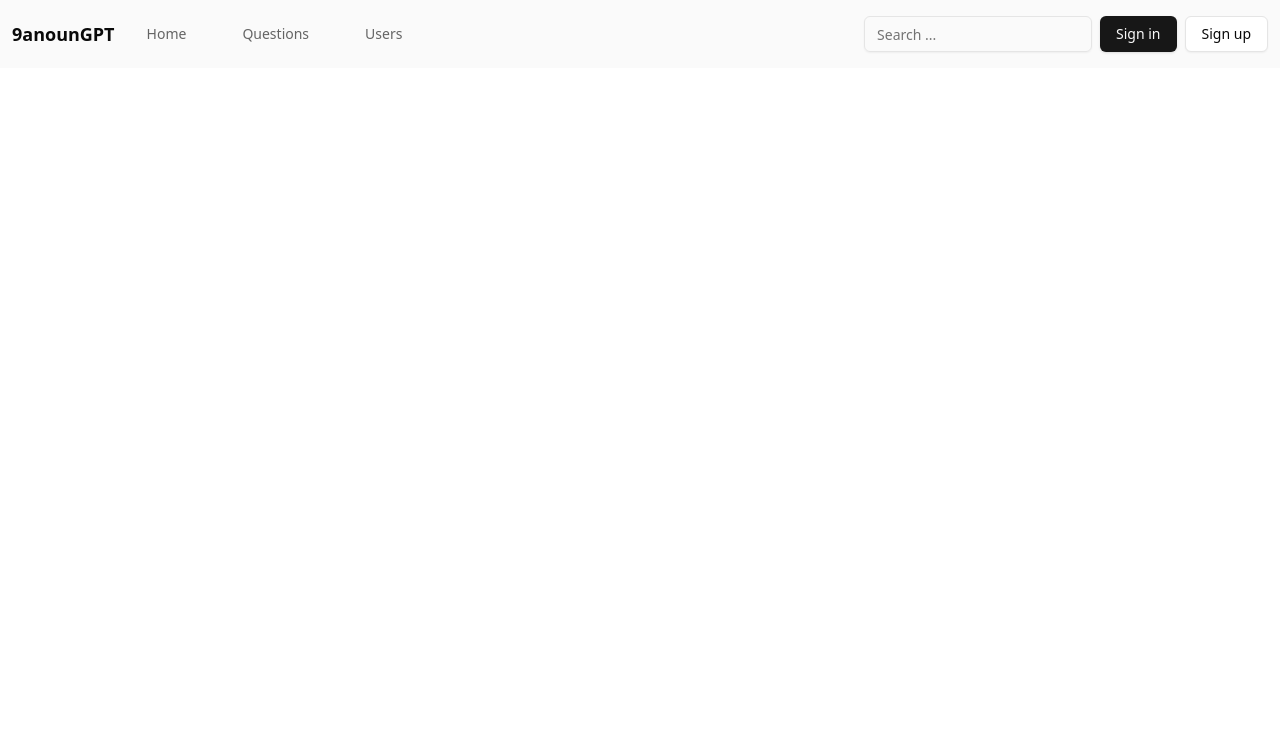
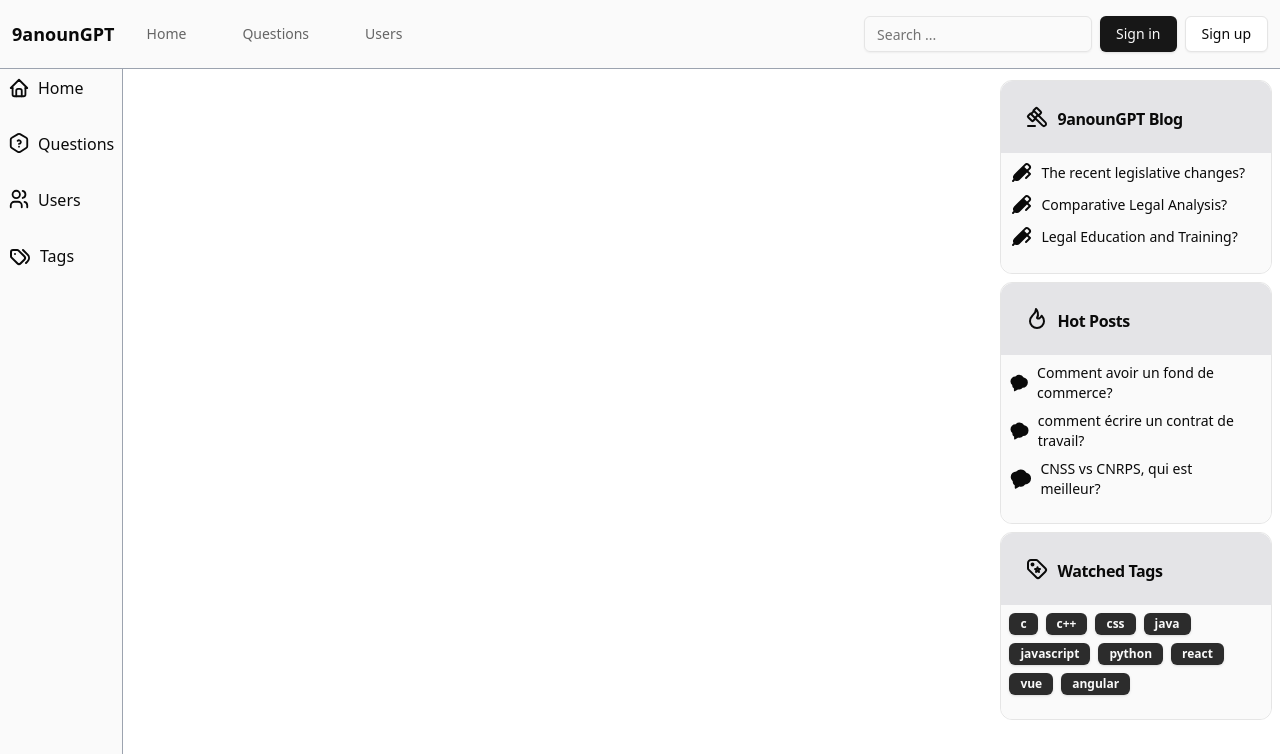
Before and after one commit to mrdaliselmi/9anounGPT-frontend, a React (Vite) app: page /Forum in a window 1280 px wide. Shown: the top 754 px of the page. Built offline with nearby package versions, Linux system fonts and the light colour scheme; no server answers.

Commit message:
💄 feat: add forum layout

```diff
--- a/package.json
+++ b/package.json
@@ -19,6 +19,7 @@
 		"@radix-ui/react-icons": "^1.3.0",
 		"@radix-ui/react-slot": "^1.0.2",
 		"@reduxjs/toolkit": "^2.2.3",
+		"@tabler/icons-react": "^3.2.0",
 		"class-variance-authority": "^0.7.0",
 		"clsx": "^2.1.1",
 		"i18next": "^23.11.0",
--- /dev/null
+++ b/src/components/forum/LeftSideBar.jsx
@@ -0,0 +1,42 @@
+import {
+  IconHelpHexagon,
+  IconHome,
+  IconTags,
+  IconUsers,
+} from '@tabler/icons-react';
+import { NavLink } from 'react-router-dom';
+
+export default function LeftSideBar() {
+  return (
+    <div className="flex flex-col w-full h-screen space-y-4 text-left border-r border-gray-400">
+      <NavLink
+        to="/forum"
+        className="flex flex-row w-full p-2 items-center hover:bg-gray-200 hover:border-r-2 hover:border-primary/90 active:hover:bg-gray-100 active:border-primary/90 active:border-r-2"
+      >
+        <IconHome size={22} className="mr-2" />
+        Home
+      </NavLink>
+      <NavLink
+        to="/forum/questions"
+        className="flex flex-row w-full p-2 hover:bg-gray-200 hover:border-r-2 hover:border-primary/90 active:hover:bg-gray-100 active:border-primary/90 active:border-r-2"
+      >
+        <IconHelpHexagon size={22} className="mr-2" />
+        Questions
+      </NavLink>
+      <NavLink
+        to="/forum/users"
+        className="flex flex-row w-full p-2 hover:bg-gray-200 hover:border-r-2 hover:border-primary/90 active:hover:bg-gray-100 active:border-primary/90 active:border-r-2"
+      >
+        <IconUsers size={22} className="mr-2" />
+        Users
+      </NavLink>
+      <NavLink
+        to="/forum/tags"
+        className="flex flex-row w-full p-2 hover:bg-gray-200 hover:border-r-2 hover:border-primary/90 active:hover:bg-gray-100 active:border-primary/90 active:border-r-2"
+      >
+        <IconTags size={24} className="mr-2" />
+        Tags
+      </NavLink>
+    </div>
+  );
+}
--- a/src/components/forum/Navbar.jsx
+++ b/src/components/forum/Navbar.jsx
@@ -15,7 +15,7 @@ function Navbar({ className }) {
     <nav
       className={cn(
         className,
-        'flex-no-wrap flex w-full items-center justify-between bg-zinc-50 py-2 shadow-dark-mild dark:bg-neutral-700 lg:flex-wrap lg:justify-start lg:py-4',
+        'border-b border-gray-400 flex-no-wrap flex w-full items-center justify-between bg-zinc-50 py-2 shadow-dark-mild dark:bg-neutral-700 lg:flex-wrap lg:justify-start lg:py-4',
       )}
     >
       <div className="flex w-full flex-wrap items-center justify-between px-3">
--- /dev/null
+++ b/src/components/forum/RightSideBar.jsx
@@ -0,0 +1,56 @@
+import {
+  IconBallpenFilled,
+  IconBubbleFilled,
+  IconFlame,
+  IconGavel,
+} from '@tabler/icons-react';
+import { Card, CardContent, CardHeader, CardTitle } from '../ui/card';
+import WatchedTags from './WatchedTags';
+
+export default function RightSideBar() {
+  return (
+    <div className="flex flex-col w-full space-y-2 text-left">
+      <Card className="shadow-none">
+        <CardHeader className="bg-zinc-200 rounded-t-xl flex flex-row space-x-2">
+          <IconGavel size={24} />
+          <CardTitle>9anounGPT Blog</CardTitle>
+        </CardHeader>
+        <CardContent className="bg-zinc-50 rounded-b-xl pt-2 pl-2 space-y-2 flex flex-col justify-center">
+          <div className="flex flex-row space-x-2 items-center">
+            <IconBallpenFilled size={24} />
+            <p className="text-sm">The recent legislative changes?</p>
+          </div>
+          <div className="flex flex-row space-x-2 items-center">
+            <IconBallpenFilled size={24} />
+            <p className="text-sm">Comparative Legal Analysis?</p>
+          </div>
+          <div className="flex flex-row space-x-2 items-center">
+            <IconBallpenFilled size={24} />
+            <p className="text-sm">Legal Education and Training?</p>
+          </div>
+        </CardContent>
+      </Card>
+      <Card className="shadow-none">
+        <CardHeader className="bg-zinc-200 rounded-t-xl flex flex-row space-x-2">
+          <IconFlame size={24} />
+          <CardTitle>Hot Posts</CardTitle>
+        </CardHeader>
+        <CardContent className="bg-zinc-50 rounded-b-xl pt-2 pl-2 space-y-2 flex flex-col">
+          <div className="flex flex-row space-x-2 items-center">
+            <IconBubbleFilled size={24} />
+            <p className="text-sm">Comment avoir un fond de commerce?</p>
+          </div>
+          <div className="flex flex-row space-x-2 items-center">
+            <IconBubbleFilled size={24} />
+            <p className="text-sm">comment écrire un contrat de travail?</p>
+          </div>
+          <div className="flex flex-row space-x-2 items-center">
+            <IconBubbleFilled size={24} />
+            <p className="text-sm">CNSS vs CNRPS, qui est meilleur?</p>
+          </div>
+        </CardContent>
+      </Card>
+      <WatchedTags />
+    </div>
+  );
+}
--- /dev/null
+++ b/src/components/forum/WatchedTags.jsx
@@ -0,0 +1,32 @@
+import { IconBallpenFilled, IconTagStarred } from '@tabler/icons-react';
+import { Card, CardContent, CardHeader, CardTitle } from '../ui/card';
+import { Badge } from '../ui/badge';
+
+export default function WatchedTags({ tags }) {
+  tags = [
+    'c',
+    'c++',
+    'css',
+    'java',
+    'javascript',
+    'python',
+    'react',
+    'vue',
+    'angular',
+  ];
+  return (
+    <Card className="shadow-none">
+      <CardHeader className="bg-zinc-200 rounded-t-xl flex flex-row space-x-2">
+        <IconTagStarred size={24} />
+        <CardTitle>Watched Tags</CardTitle>
+      </CardHeader>
+      <CardContent className="bg-zinc-50 rounded-b-xl pt-2 pl-2 gap-2 flex flex-wrap">
+        {tags.map((tag) => (
+          <Badge key={tag} className="bg-primary/90 flex cursor-pointer">
+            {tag}
+          </Badge>
+        ))}
+      </CardContent>
+    </Card>
+  );
+}
--- /dev/null
+++ b/src/components/ui/badge.jsx
@@ -0,0 +1,32 @@
+import * as React from 'react';
+import { cva } from 'class-variance-authority';
+
+import { cn } from '@/utils/utils';
+
+const badgeVariants = cva(
+  'inline-flex items-center rounded-md border px-2.5 py-0.5 text-xs font-semibold transition-colors focus:outline-none focus:ring-2 focus:ring-ring focus:ring-offset-2',
+  {
+    variants: {
+      variant: {
+        default:
+          'border-transparent bg-primary text-primary-foreground shadow hover:bg-primary/80',
+        secondary:
+          'border-transparent bg-secondary text-secondary-foreground hover:bg-secondary/80',
+        destructive:
+          'border-transparent bg-destructive text-destructive-foreground shadow hover:bg-destructive/80',
+        outline: 'text-foreground',
+      },
+    },
+    defaultVariants: {
+      variant: 'default',
+    },
+  },
+);
+
+function Badge({ className, variant, ...props }) {
+  return (
+    <div className={cn(badgeVariants({ variant }), className)} {...props} />
+  );
+}
+
+export { Badge, badgeVariants };
--- /dev/null
+++ b/src/components/ui/card.jsx
@@ -0,0 +1,67 @@
+import * as React from 'react';
+
+import { cn } from '@/utils/utils';
+
+const Card = React.forwardRef(({ className, ...props }, ref) => (
+  <div
+    ref={ref}
+    className={cn(
+      'rounded-xl border bg-card text-card-foreground shadow',
+      className,
+    )}
+    {...props}
+  />
+));
+Card.displayName = 'Card';
+
+const CardHeader = React.forwardRef(({ className, ...props }, ref) => (
+  <div
+    ref={ref}
+    className={cn('flex flex-col space-y-1.5 p-6', className)}
+    {...props}
+  />
+));
+CardHeader.displayName = 'CardHeader';
+
+const CardTitle = React.forwardRef(({ className, children, ...props }, ref) => (
+  <h3
+    ref={ref}
+    className={cn('font-semibold leading-none tracking-tight', className)}
+    {...props}
+  >
+    {children}
+  </h3>
+));
+CardTitle.displayName = 'CardTitle';
+
+const CardDescription = React.forwardRef(({ className, ...props }, ref) => (
+  <p
+    ref={ref}
+    className={cn('text-sm text-muted-foreground', className)}
+    {...props}
+  />
+));
+CardDescription.displayName = 'CardDescription';
+
+const CardContent = React.forwardRef(({ className, ...props }, ref) => (
+  <div ref={ref} className={cn('p-6 pt-0', className)} {...props} />
+));
+CardContent.displayName = 'CardContent';
+
+const CardFooter = React.forwardRef(({ className, ...props }, ref) => (
+  <div
+    ref={ref}
+    className={cn('flex items-center p-6 pt-0', className)}
+    {...props}
+  />
+));
+CardFooter.displayName = 'CardFooter';
+
+export {
+  Card,
+  CardHeader,
+  CardFooter,
+  CardTitle,
+  CardDescription,
+  CardContent,
+};
--- a/src/pages/forum/Forum.jsx
+++ b/src/pages/forum/Forum.jsx
@@ -1,11 +1,23 @@
 import { Outlet } from 'react-router-dom';
 import Navbar from '@/components/forum/Navbar';
+import LeftSideBar from '@/components/forum/LeftSideBar';
+import RightSideBar from '@/components/forum/RightSideBar';
 
 function Forum() {
   return (
-    <div className="pt-[80px]">
+    <div className="mt-[68px]">
       <Navbar className="overflow-hidden fixed top-0 left-0 z-10" />
-      <Outlet />
+      <div className="flex flex-row">
+        <div className="bg-zinc-50 w-[140px]">
+          <LeftSideBar />
+        </div>
+        <div className="w-full">
+          <Outlet />
+        </div>
+        <div className="mx-2 mt-3 w-[400px]">
+          <RightSideBar />
+        </div>
+      </div>
     </div>
   );
 }
--- a/src/pages/signup/SignUp.jsx
+++ b/src/pages/signup/SignUp.jsx
@@ -1,4 +1,4 @@
-import { SignIn, SignUp } from '@clerk/clerk-react';
+import { SignUp } from '@clerk/clerk-react';
 
 function SignUpPage() {
   return (
```
Also changed, not shown: 1 other file (tests, documents, lock files or other folders).
